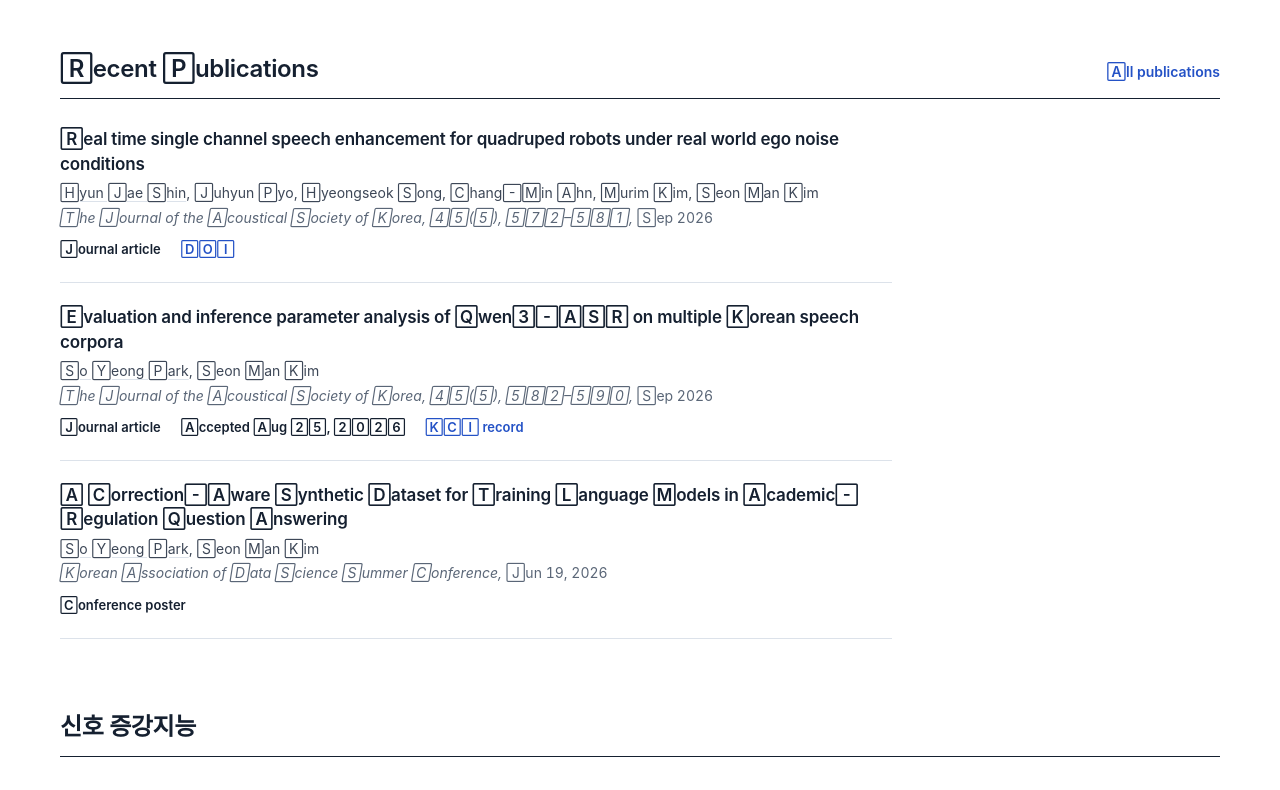
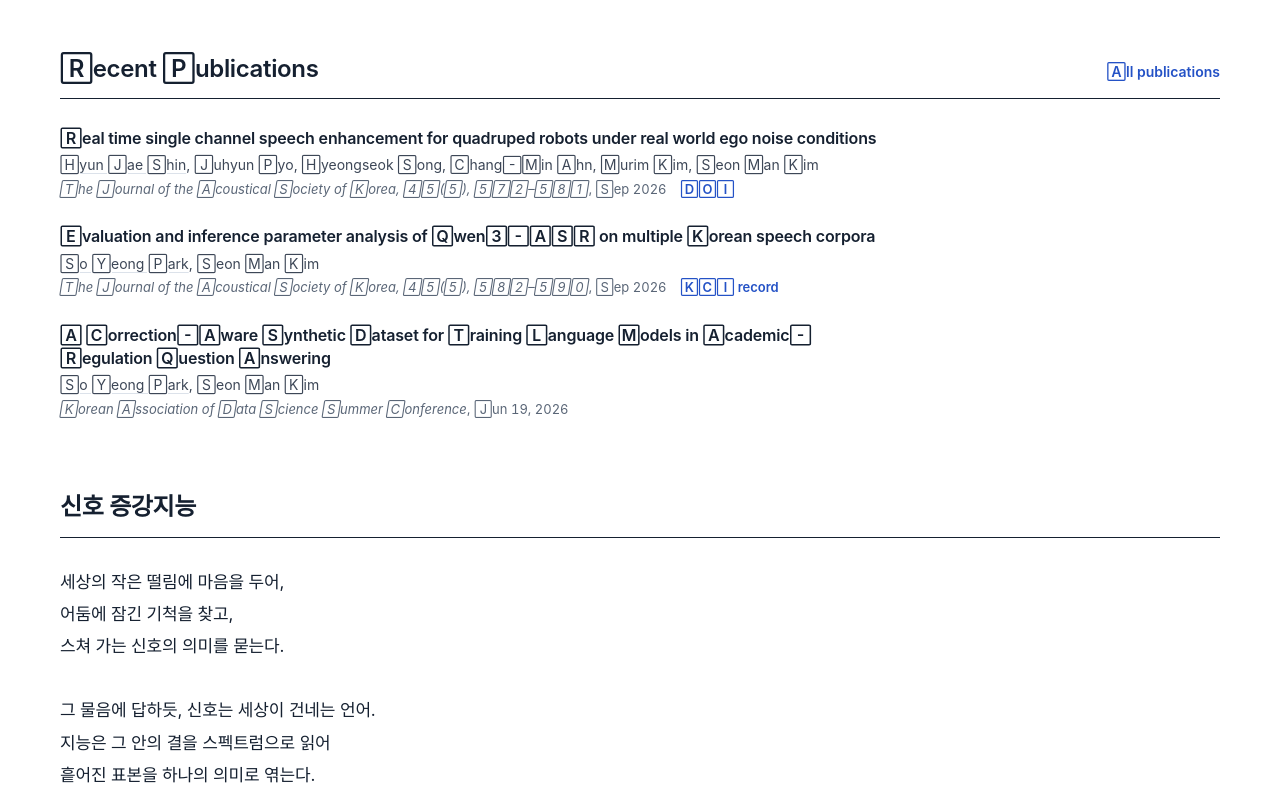
Before and after one commit to Signal-Augmented-Intelligence/-Signal-Augmented-Intelligence.github.io, a Next.js app: page / in a window 1280 px wide. Shown: the part 1000-1790 px from the top of the page. Built offline with nearby package versions, Linux system fonts and the light colour scheme; a web font is replaced by a local one.

Commit message:
Publications: one list without type filter, three-line entries; poem credit under the full text

```diff
--- a/content/poem.yml
+++ b/content/poem.yml
@@ -1,7 +1,7 @@
 # The lab poem. Shown in full at the bottom of Home (#poem); `hero` picks the stanza shown in the first screen.
 title: "신호 증강지능"
 hero: 5            # 1-based stanza number
-credit: ""         # 출처 표기 (비우면 표시하지 않음)
+credit: "- SAI Lab, augmented by Claude"   # 전문 끝에만 표시 (첫 화면에는 표시하지 않음). 비우면 표시하지 않음
 stanzas:
   - - "세상의 작은 떨림에 마음을 두어,"
     - "어둠에 잠긴 기척을 찾고,"
--- a/src/components/Items.module.css
+++ b/src/components/Items.module.css
@@ -4,16 +4,17 @@
 .list > li:first-child { padding-top: 0; }
 
 .item { max-width: 52rem; }
-.title { font-size: 1.0625rem; font-weight: 600; line-height: 1.45; letter-spacing: -0.01em; }
+/* Publications: no rule between entries, just space (reference: KAIST Smart Sound Lab). */
+.list > .item { padding: 0; border-bottom: 0; }
+.list > .item + .item { margin-top: 26px; }
+.title { font-size: 1rem; font-weight: 600; line-height: 1.45; letter-spacing: -0.01em; }
 .title a { color: var(--ink); }
 .title a:hover { color: var(--accent); }
-.authors { margin-top: 6px; font-size: var(--text-sm); color: #3d4757; }
+.authors { margin-top: 4px; font-size: var(--text-sm); color: #3d4757; }
 .authors :global(.person-link) { color: inherit; text-decoration: underline; text-decoration-color: var(--rule); text-underline-offset: 0.2em; }
 .authors :global(.person-link):hover { color: var(--ink); }
-.venue { margin-top: 2px; color: var(--muted); font-size: var(--text-sm); font-style: italic; }
-.venue :global(.num) { font-style: normal; }
-.labels { display: flex; flex-wrap: wrap; gap: 4px 20px; margin-top: 10px; font-size: 0.8125rem; font-weight: 600; }
-.labels:empty { display: none; }
+.venue { margin-top: 2px; color: var(--muted); font-size: var(--text-xs); }
+.link { margin-left: 14px; font-weight: 600; font-style: normal; }
 
 .seminar { display: grid; grid-template-columns: 96px minmax(0, 1fr) auto; column-gap: 24px; align-items: baseline; }
 .date { color: var(--muted); font-size: 0.9375rem; }
--- a/src/components/PublicationItem.tsx
+++ b/src/components/PublicationItem.tsx
@@ -1,29 +1,26 @@
 import Link from 'next/link';
 import { Fragment } from 'react';
-import { type Person, type Publication, PUBLICATION_TYPES } from '@/lib/content';
+import { type Person, type Publication } from '@/lib/content';
 import { formatDate } from '@/lib/format';
 import { PersonName } from './PersonName';
 import styles from './Items.module.css';
 
 /**
- * One publication: title, authors, venue and date, then a plain bold line for type / status
- * (labels are text, never coloured tags) and text links. Awards are not shown.
+ * One publication in three short lines: title, authors, then venue and date with text links.
+ * Type, status and awards stay in the data and on the detail page, not in lists.
  */
 export function PublicationItem({ pub, people }: { pub: Publication; people: Person[] }) {
-  const type = PUBLICATION_TYPES.find((t) => t.id === pub.type)?.label ?? pub.type;
-  const labels = [type, pub.status].filter(Boolean);
   return (
-    <li className={styles.item} data-type={pub.type}>
+    <li className={styles.item}>
       <p className={styles.title}><Link href={pub.url}>{pub.title}</Link></p>
       <p className={styles.authors}>
         {pub.authors.map((a, i) => (
           <Fragment key={a + i}>{i > 0 && ', '}<PersonName name={a} people={people} linkFaculty={false} /></Fragment>
         ))}
       </p>
-      <p className={styles.venue}>{pub.venue}, <span className="num">{formatDate(pub.pub_date)}</span></p>
-      <p className={styles.labels}>
-        {labels.map((l) => <span key={l}>{l}</span>)}
-        {pub.links.map((l) => <a key={l.url} href={l.url}>{l.label}</a>)}
+      <p className={styles.venue}>
+        <em>{pub.venue}</em>, <span className="num">{formatDate(pub.pub_date)}</span>
+        {pub.links.map((l) => <a key={l.url} className={styles.link} href={l.url}>{l.label}</a>)}
       </p>
     </li>
   );
```
Also changed, not shown: src/app/research/publications/PublicationFilter.tsx (deleted, +0 -37 lines), src/app/research/publications/page.tsx (+2 -8 lines), src/app/research/publications/publications.module.css (+1 -8 lines), 1 other file (tests, documents, lock files or other folders).
